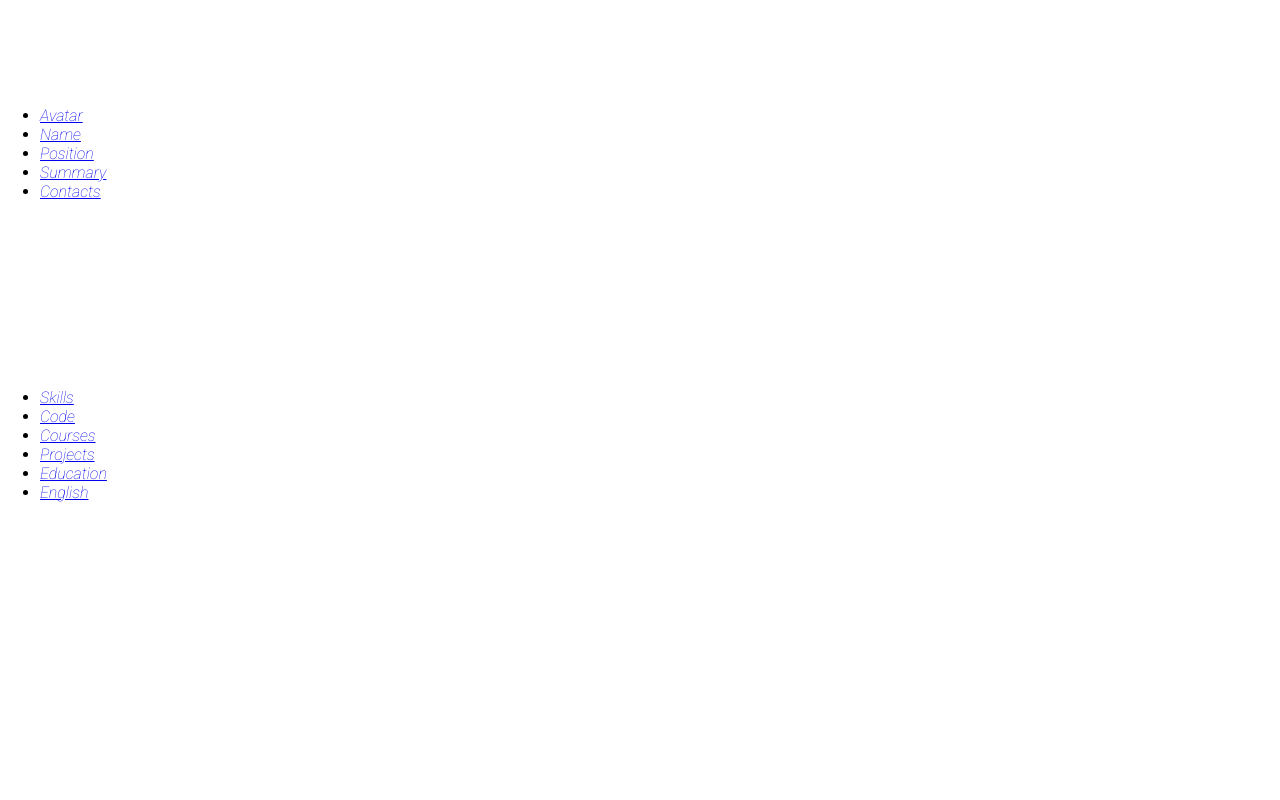
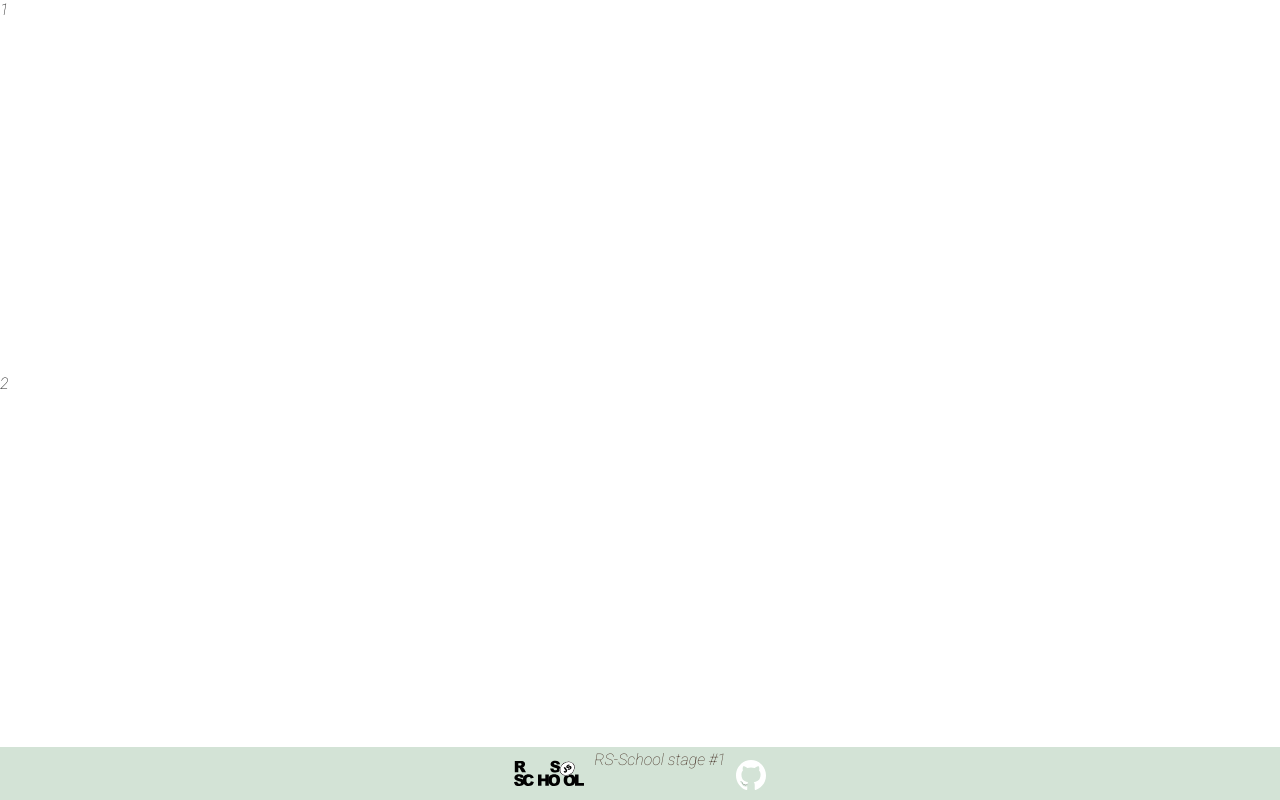
Before and after one commit to nastiov/rsschool-cv, a plain HTML site: page index.html in a window 1280 px wide. Drawn offline with Linux system fonts and the light colour scheme.

Commit message:
fix: add footer

```diff
--- a/index.html
+++ b/index.html
@@ -6,45 +6,37 @@
   <meta http-equiv="X-UA-Compatible" content="IE=edge">
   <meta name="viewport" content="width=device-width, initial-scale=1.0">
   <title>CV</title>
-  <link rel="stylesheet" href="style.css">
   <link rel="preconnect" href="https://fonts.googleapis.com">
   <link rel="preconnect" href="https://fonts.gstatic.com" crossorigin>
   <link href="https://fonts.googleapis.com/css2?family=Raleway:ital,wght@0,100;0,320;0,400;1,200&family=Roboto:ital,wght@1,100&display=swap" rel="stylesheet">
+  <link rel="stylesheet" href="style.css">
 </head>
-
-<style>
-    @import url('https://fonts.googleapis.com/css2?family=Raleway:ital,wght@0,100;0,320;0,400;1,200&family=Roboto:ital,wght@1,100&display=swap');
-</style>
 
 <body>
 
-  <header class="header"></header>
+  <header class="header">1</header>
 
-  <main-left class="mainLeft">
-    <ul class="nav-info">
-      <li><a href="#avatar">Avatar</a></li>
-      <li><a href="#name">Name</a></li>
-      <li><a href="#position">Position</a></li>
-      <li><a href="#summary">Summary</a></li>
-      <li><a href="#contacts">Contacts</a></li>
-    </ul>
+  <main class="main">2
 
-  </main-left>
+  </main>
 
 
-  <main-right class="mainRight">
-    <ul class="nav-skills">
-      <li><a href="#skills">Skills</a></li>
-      <li><a href="#code">Code</a></li>
-      <li><a href="#courses">Courses</a></li>
-      <li><a href="#projects">Projects</a></li>
-      <li><a href="#education">Education</a></li>
-      <li><a href="#english">English</a></li>
-    </ul>
+  <footer class="footer">
 
-  </main-right>
+    <div class="footer_inner">
+      <div class="footer_block">
+        <img src="/assets/img/rs_school_js.svg" class="footer_image" alt="RS_logo">
+      </div>
+      <div class="footer_block">
+        <a href="https://rs.school/js/" target="_blank" class="footer_rs_link">RS-School stage #1</a>
+      </div>
+      <div class="footer_block">
+        <a href="http://github.com/nastiov" target="_blank" class="footer_github"></a>
+      </div>
+    </div>
 
-  <footer class="footer"></footer>
+
+  </footer>
 
 </body>
 
--- a/style.css
+++ b/style.css
@@ -1,42 +1,81 @@
-* {
+*, *::before, *::after {
   box-sizing: border-box;
+  padding: 0%;
+  margin: 0%;
 }
-
 html {
   scroll-behavior: smooth;
 }
+ul{
+    list-style: none;
+}
 
+/* Used colors Start */
+:root {
+    --main-color: #FBE2CC;
+    --text-color: #442E23;
+    --white: #ffffff;
+    --mint: #D5E1DF;
+    --light-mint: #D3E3D6;
+    --pink: #E7B2A7;
+  }
+/* Used colors End */
+/* Body Style Start */
 body {
   font-family: 'Raleway', sans-serif;
   font-family: 'Roboto', sans-serif;
-  min-height: 100vh;
-  margin: 0;
-  padding: 0;
   display: flex;
   flex-direction: column;
   justify-content: space-between;
+  min-height: 100vh;
 }
-
-.header {
-  height: 89px;
-  border: 1px;
+/* Body Style End */
+/* Footer Style Start */
+.footer{
+  background-color: var(--light-mint);
+  padding: 3px 10px 0 10px;
+  text-align: center;
 }
-
-.mainLeft {
-  top: 90px;
-  width: 250px;
-  float: left;
-  position: fixed;
-  border: 0px;
+.footer_inner{
+  display: flex;
+  justify-content: center;
+  align-content: center;
 }
-.mainRight {
-  top: 90px;
-  left: 270px;
-  float: right;
-  border: 0px;
+.footer_image{
+  background-position: center;
+  background-repeat: no-repeat;
+  background-size: contain;
+  align-items: center;
+  width: 70px;
+  margin: 10px 10px 10px 10px;
 }
-
-.footer {
-  float: both;
-  border: 0px;
+.footer_rs_link {
+  color: var(--text-color);
+  text-decoration: none;
+  align-items: center;
 }
+.footer_rs_link:hover {
+  color: var(--text-color);
+  background: var(--mint);
+  text-decoration: underline;
+  align-items: center;
+}
+.footer_github{
+  background-image: url(assets/img/github.svg);
+  background-position: center;
+  background-repeat: no-repeat;
+  background-size: cover;
+  align-items: center;
+  display: flex;
+  width: 30px;
+  height: 30px;
+  margin: 10px 10px 10px 10px;
+}
+/* Footer Style End */
+/* Media Start */
+@media (max-width: 420px){
+  .footer_inner{
+      flex-direction: column;
+  }
+}
+/* Media End */
```
Also changed, not shown: assets/img/github.svg (added), assets/img/rs_school_js.svg (added).
